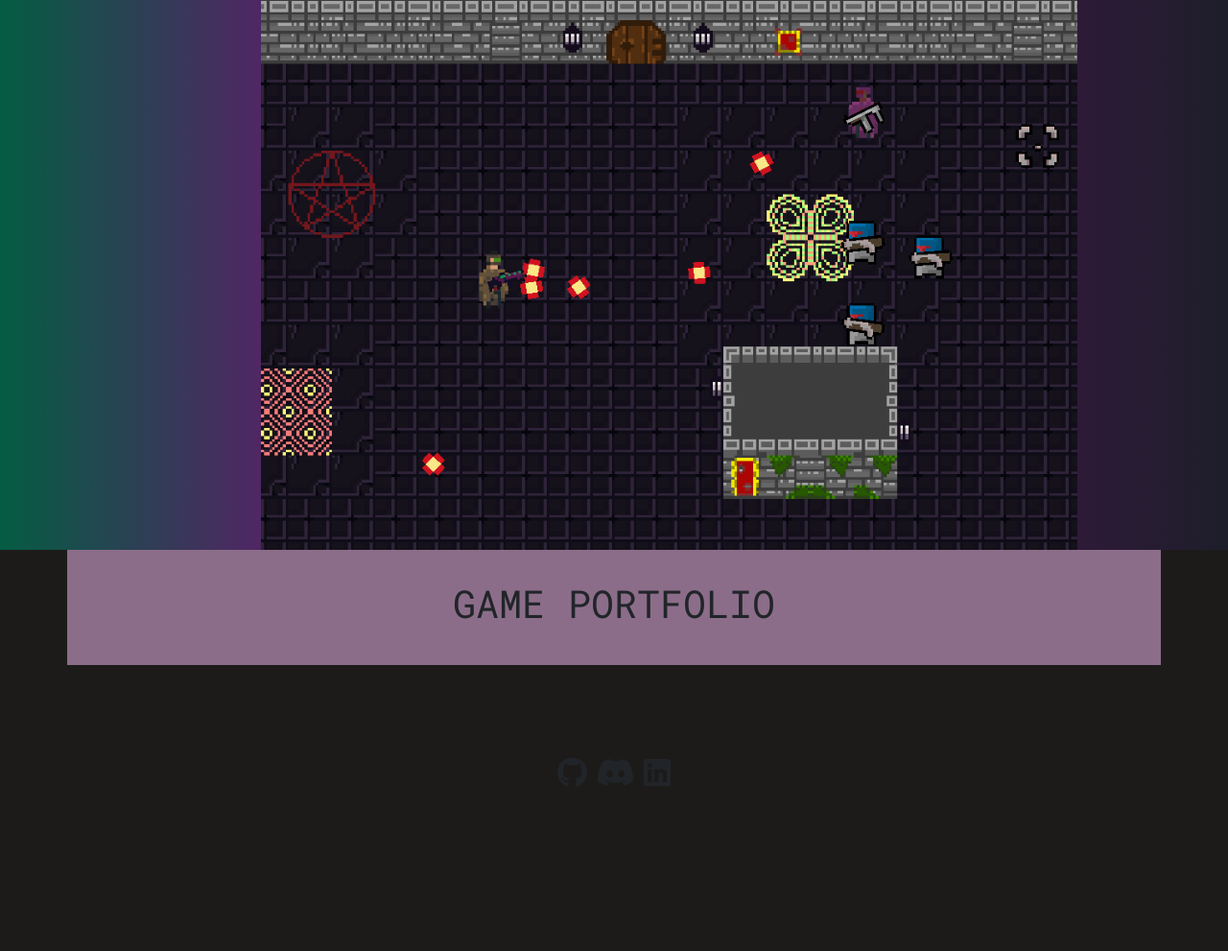
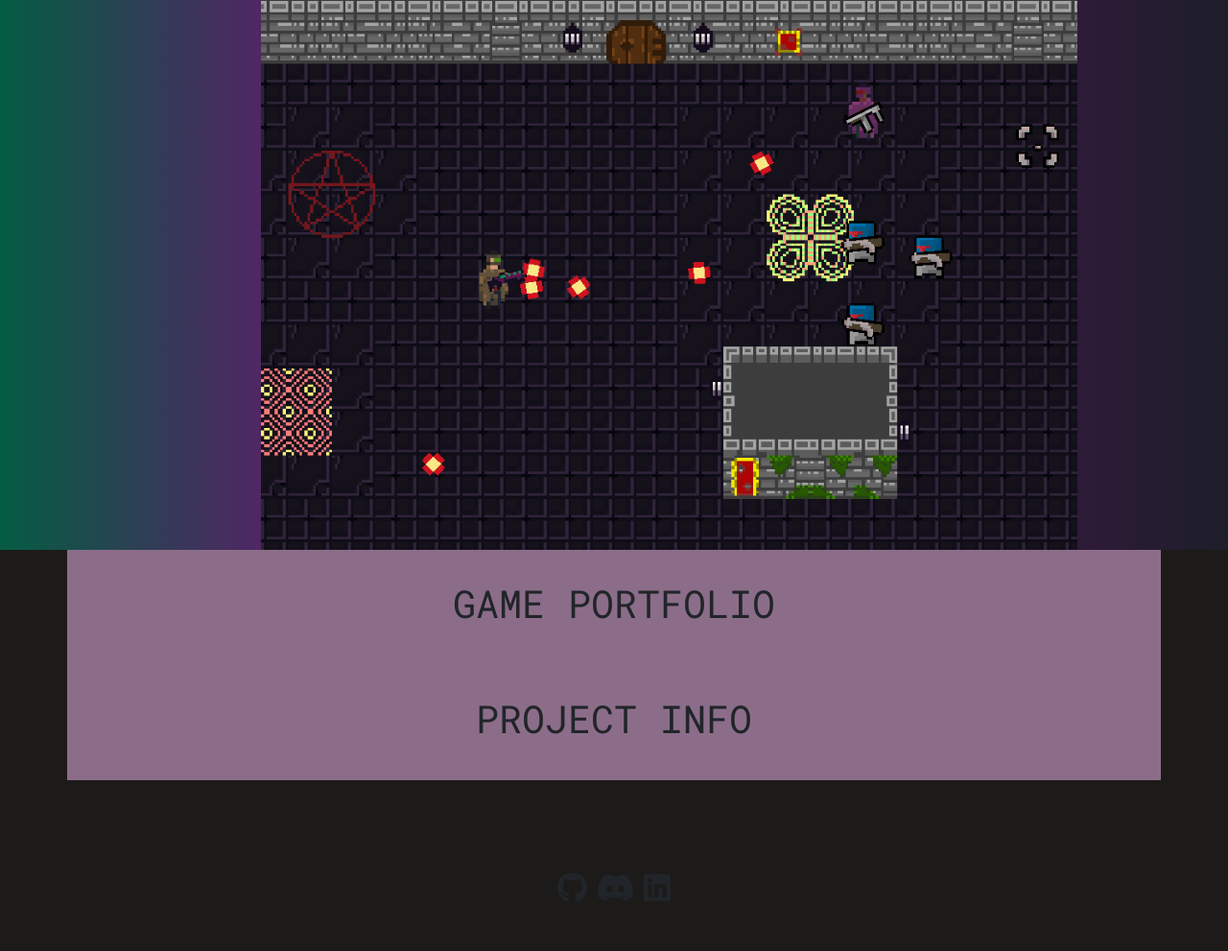
Before and after one commit to gitgud1337/gamePortfolio, a Flask app: page /portfolio in a window 1280 px wide. Shown: the part 79-1070 px from the top of the page at 96% size. Before the commit the page ends 898 px from the top, so only its background shows below. Run offline with Flask 2, Linux system fonts and the light colour scheme; some libraries are stand-ins or nearby versions.

```diff
--- a/templates/cyberpunktrip.html
+++ b/templates/cyberpunktrip.html
@@ -1,10 +1,4 @@
 {% extends 'project.html' %}
-
-{% block body_title %}
-<div class="col-md-6 offset-md-3 title rounded">
-    <h1 class="display-2">A Cyber Punk Trip</h1>
-</div>
-{% endblock %}
 
 {% block project_title %}
     <h1>A CYBER PUNK TRIP</h1>
--- a/templates/portfolio.html
+++ b/templates/portfolio.html
@@ -1,10 +1,4 @@
 {% extends 'project.html' %}
-
-{% block body_title %}
-<div class="col-md-6 offset-md-3 title rounded">
-    <h1 class="display-2">GAME PORTFOLIO</h1>
-</div>
-{% endblock %}
 
 {% block project_title %}
     <h1>GAME PORTFOLIO</h1>
--- a/templates/project.html
+++ b/templates/project.html
@@ -28,6 +28,15 @@
         </div>
     </div>
 </div>
+<div class="container text-center">
+    <div class="row projectTitle">
+        <div class="col">
+            {% block project_info %}
+                <h1>PROJECT INFO</h1>
+            {% endblock %}
+        </div>
+    </div>
+</div>
 {% endblock %}
 
 <!--a segment with a mechanic example with gif, design philosophy and code-->
```
